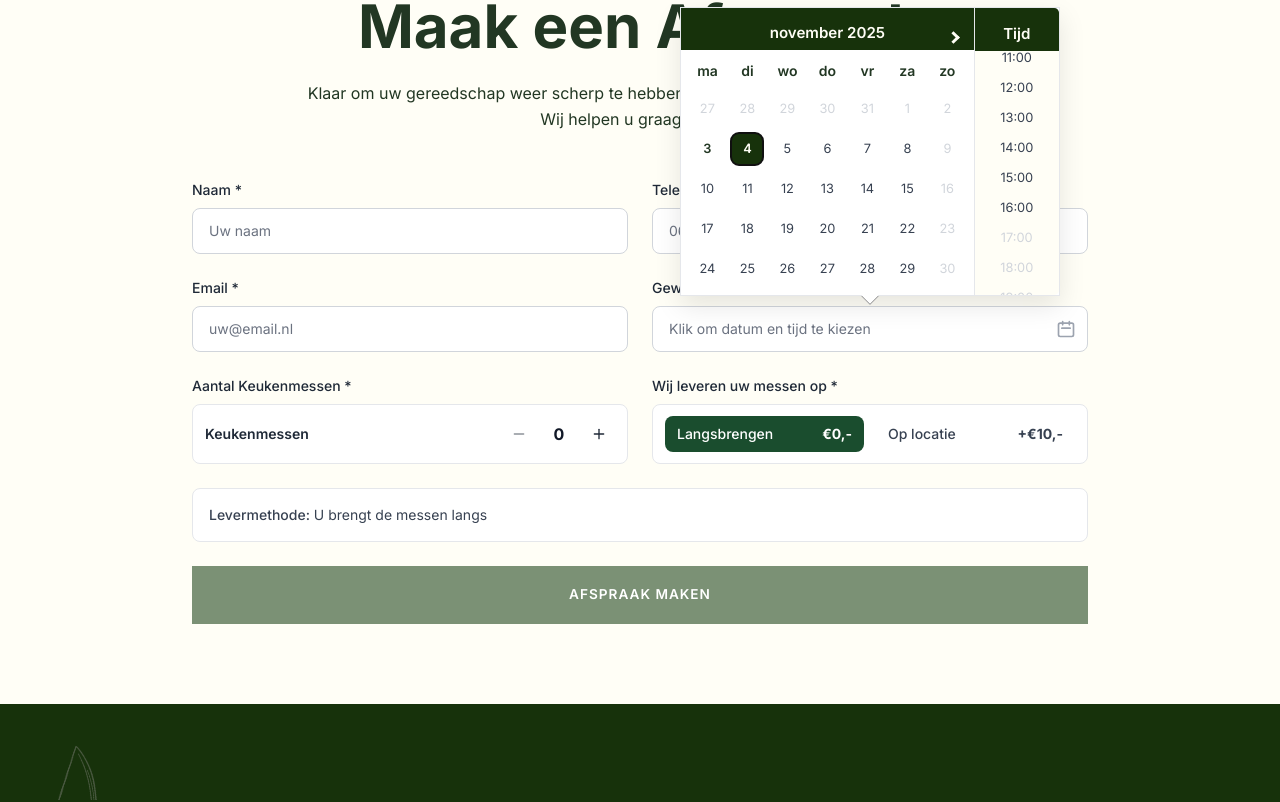
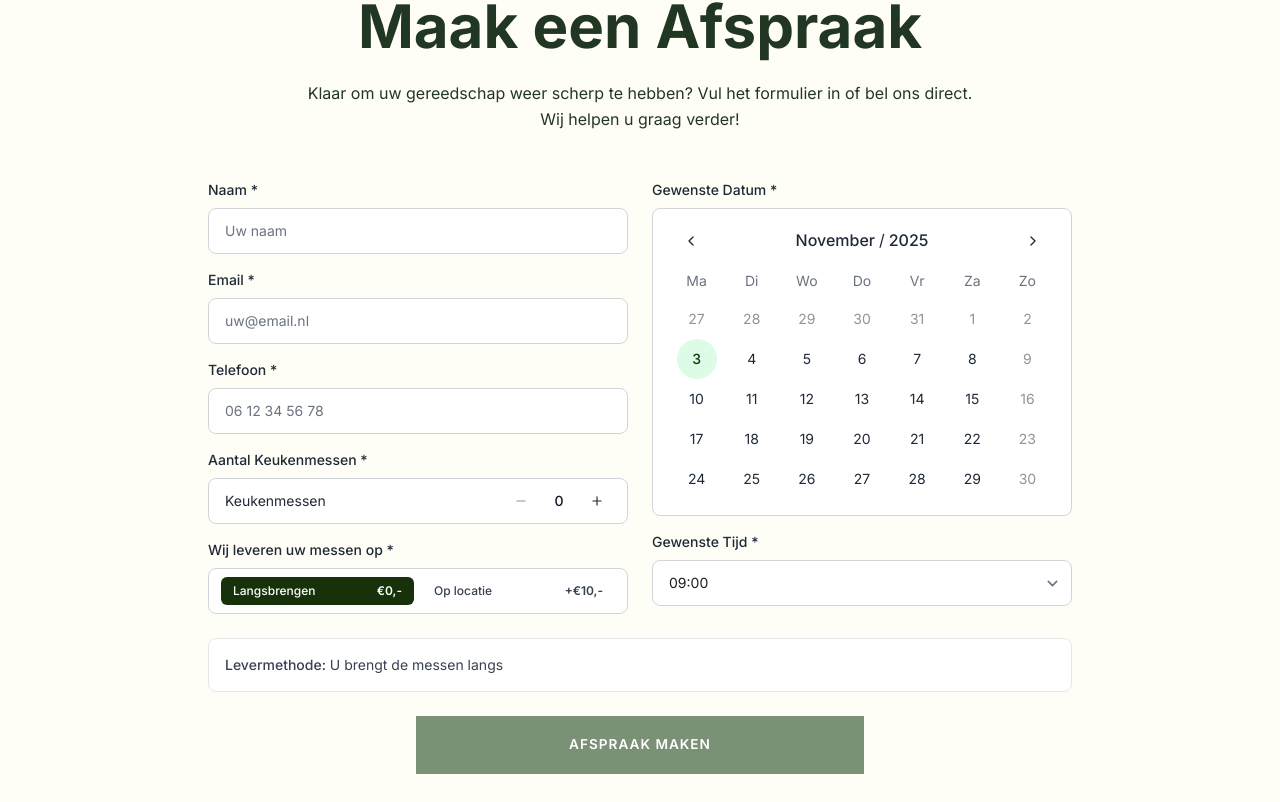
Before and after one commit to JaimeBlok/SlijpwerkAchterhoek, a Next.js app: page / in a window 1280 px wide. Shown: the part 1920-2722 px from the top of the page. Built offline with nearby package versions, Linux system fonts and the light colour scheme.

Commit message:
Improve contact form layout and calendar styling

```diff
--- /dev/null
+++ b/app/components/CustomCalendar.tsx
@@ -0,0 +1,155 @@
+'use client'
+
+import { useState } from 'react'
+import { startOfMonth, endOfMonth, startOfWeek, endOfWeek, eachDayOfInterval, format, isSameMonth, isSameDay, addMonths, subMonths, isToday } from 'date-fns'
+import { isDateAvailable } from '../availability'
+
+interface CustomCalendarProps {
+  selectedDate: Date | null
+  onChange: (date: Date | null) => void
+  minDate?: Date
+}
+
+const weekDays = ['Ma', 'Di', 'Wo', 'Do', 'Vr', 'Za', 'Zo']
+const months = ['Januari', 'Februari', 'Maart', 'April', 'Mei', 'Juni', 'Juli', 'Augustus', 'September', 'Oktober', 'November', 'December']
+
+export default function CustomCalendar({ selectedDate, onChange, minDate }: CustomCalendarProps) {
+  const [currentMonth, setCurrentMonth] = useState(new Date())
+
+  const monthStart = startOfMonth(currentMonth)
+  const monthEnd = endOfMonth(currentMonth)
+  const calendarStart = startOfWeek(monthStart, { weekStartsOn: 1 })
+  const calendarEnd = endOfWeek(monthEnd, { weekStartsOn: 1 })
+
+  const days = eachDayOfInterval({ start: calendarStart, end: calendarEnd })
+
+  const nextMonth = () => {
+    setCurrentMonth(addMonths(currentMonth, 1))
+  }
+
+  const prevMonth = () => {
+    setCurrentMonth(subMonths(currentMonth, 1))
+  }
+
+  const handleDateClick = (day: Date) => {
+    // Check if date is available and not in the past
+    const today = new Date()
+    today.setHours(0, 0, 0, 0)
+    const clickedDay = new Date(day)
+    clickedDay.setHours(0, 0, 0, 0)
+
+    if (clickedDay < today) return
+    if (!isDateAvailable(day)) return
+
+    // Set noon as default time
+    const newDate = new Date(day)
+    newDate.setHours(12, 0, 0, 0)
+    onChange(newDate)
+  }
+
+  const isDisabled = (day: Date): boolean => {
+    const today = new Date()
+    today.setHours(0, 0, 0, 0)
+    const clickedDay = new Date(day)
+    clickedDay.setHours(0, 0, 0, 0)
+
+    return clickedDay < today || !isDateAvailable(day)
+  }
+
+  const isSelected = (day: Date): boolean => {
+    if (!selectedDate) return false
+    return isSameDay(day, selectedDate)
+  }
+
+  const getCurrentYear = () => currentMonth.getFullYear()
+  const getCurrentMonth = () => currentMonth.getMonth()
+
+  return (
+    <div className="w-full flex flex-col bg-white border border-gray-300 rounded-lg overflow-hidden">
+      <div className="p-4 space-y-0.5">
+        {/* Month Navigation */}
+        <div className="grid grid-cols-5 items-center gap-x-3 mx-1.5 pb-3">
+          {/* Prev Button */}
+          <div className="col-span-1">
+            <button
+              type="button"
+              onClick={prevMonth}
+              className="size-8 flex justify-center items-center text-gray-800 hover:bg-gray-100 rounded-full disabled:opacity-50 disabled:pointer-events-none focus:outline-hidden focus:bg-gray-100"
+              aria-label="Vorige"
+            >
+              <svg className="shrink-0 size-4" xmlns="http://www.w3.org/2000/svg" width="24" height="24" viewBox="0 0 24 24" fill="none" stroke="currentColor" strokeWidth="2" strokeLinecap="round" strokeLinejoin="round">
+                <path d="m15 18-6-6 6-6"/>
+              </svg>
+            </button>
+          </div>
+
+          {/* Month / Year Display */}
+          <div className="col-span-3 flex justify-center items-center gap-x-1">
+            <span className="font-medium text-gray-800">
+              {months[getCurrentMonth()]}
+            </span>
+            <span className="text-gray-800">/</span>
+            <span className="font-medium text-gray-800">
+              {getCurrentYear()}
+            </span>
+          </div>
+
+          {/* Next Button */}
+          <div className="col-span-1 flex justify-end">
+            <button
+              type="button"
+              onClick={nextMonth}
+              className="size-8 flex justify-center items-center text-gray-800 hover:bg-gray-100 rounded-full disabled:opacity-50 disabled:pointer-events-none focus:outline-hidden focus:bg-gray-100"
+              aria-label="Volgende"
+            >
+              <svg className="shrink-0 size-4" width="24" height="24" viewBox="0 0 24 24" fill="none" stroke="currentColor" strokeWidth="2" strokeLinecap="round" strokeLinejoin="round">
+                <path d="m9 18 6-6-6-6"/>
+              </svg>
+            </button>
+          </div>
+        </div>
+
+        {/* Week Days */}
+        <div className="grid grid-cols-7 gap-0 pb-1.5">
+          {weekDays.map((day) => (
+            <div key={day} className="w-10 text-center text-sm text-gray-500 mx-auto">
+              {day}
+            </div>
+          ))}
+        </div>
+
+        {/* Days Grid */}
+        <div className="grid grid-cols-7 gap-0">
+          {days.map((day, dayIdx) => {
+            const disabled = isDisabled(day)
+            const selected = isSelected(day)
+            const isCurrentMonth = isSameMonth(day, monthStart)
+            const today = isToday(day)
+
+            return (
+              <div key={dayIdx} className="flex justify-center">
+                <button
+                  type="button"
+                  onClick={() => handleDateClick(day)}
+                  disabled={disabled}
+                  className={`
+                    size-10 flex justify-center items-center border-[1.5px] text-sm rounded-full
+                    ${selected
+                      ? 'bg-[#17320B] text-white border-[#17320B] font-medium'
+                      : today && !selected
+                      ? 'bg-green-100 text-[#17320B] border-green-300 font-medium'
+                      : 'text-gray-800 hover:border-[#17320B] hover:text-[#17320B] disabled:opacity-50 disabled:pointer-events-none focus:outline-hidden focus:border-[#17320B] focus:text-[#17320B] border-transparent'
+                    }
+                    ${!isCurrentMonth ? 'opacity-30' : ''}
+                  `}
+                >
+                  {format(day, 'd')}
+                </button>
+              </div>
+            )
+          })}
+        </div>
+      </div>
+    </div>
+  )
+}
--- a/app/layout.tsx
+++ b/app/layout.tsx
@@ -1,9 +1,16 @@
-import type { Metadata } from 'next'
+import type { Metadata, Viewport } from 'next'
 import './globals.css'
 
 export const metadata: Metadata = {
   title: 'Slijpwerk Achterhoek | Professionele Slijpservice',
   description: 'Uw slijpservice in de buurt. Professioneel slijpen van messen, scharen en tuingereedschap.',
+}
+
+export const viewport: Viewport = {
+  width: 'device-width',
+  initialScale: 1,
+  maximumScale: 5,
+  userScalable: true,
 }
 
 export default function RootLayout({
--- a/app/page.tsx
+++ b/app/page.tsx
@@ -9,12 +9,13 @@ import 'react-datepicker/dist/react-datepicker.css'
 import './datepicker.css'
 import styles from './page.module.css'
 import { isDateAvailable, getAvailableTimes } from './availability'
+import CustomCalendar from './components/CustomCalendar'
 
 export default function Home() {
   const [mobileMenuOpen, setMobileMenuOpen] = useState(false)
-  const [calendarOpen, setCalendarOpen] = useState(true)
   const [selectedDate, setSelectedDate] = useState<Date | null>(null)
   const [showCookieBanner, setShowCookieBanner] = useState(true)
+  const [isMobile, setIsMobile] = useState(false)
   const [deliveryMethod, setDeliveryMethod] = useState<'pickup' | 'location'>('pickup')
   const [items, setItems] = useState<{[key: string]: number}>({
     'keukenmessen': 0,
@@ -53,6 +54,16 @@ export default function Home() {
     if (consent) {
       setShowCookieBanner(false)
     }
+  }, [])
+
+  // Detect mobile device
+  useEffect(() => {
+    const checkMobile = () => {
+      setIsMobile(window.innerWidth < 768)
+    }
+    checkMobile()
+    window.addEventListener('resize', checkMobile)
+    return () => window.removeEventListener('resize', checkMobile)
   }, [])
 
   const scrollToSection = (id: string) => {
@@ -276,7 +287,7 @@ export default function Home() {
           {/* Appointment Form */}
           {!formSubmitted && (
           <form
-            className="max-w-4xl mx-auto space-y-6"
+            className="max-w-4xl mx-auto px-4"
             onSubmit={async (e) => {
               e.preventDefault()
               setIsLoading(true)
@@ -285,8 +296,10 @@ export default function Home() {
               setFormSubmitted(true)
             }}
           >
-            {/* Row 1: Naam + Telefoon */}
-            <div className="grid grid-cols-1 md:grid-cols-2 gap-6">
+            <div className="grid grid-cols-1 lg:grid-cols-2 gap-6">
+              {/* Left Column */}
+              <div className="space-y-4">
+                {/* Naam */}
                 <div>
                   <label htmlFor="name" className="block text-sm font-medium mb-2 text-gray-800">Naam *</label>
                   <input
@@ -300,22 +313,7 @@ export default function Home() {
                   />
                 </div>
 
-              <div>
-                <label htmlFor="phone" className="block text-sm font-medium mb-2 text-gray-800">Telefoon *</label>
-                <input
-                  type="tel"
-                  id="phone"
-                  className="py-3 px-4 block w-full border border-gray-300 rounded-lg text-sm focus:border-primary-500 focus:ring-primary-500"
-                  placeholder="06 12 34 56 78"
-                  value={formData.phone}
-                  onChange={(e) => setFormData({...formData, phone: e.target.value})}
-                  required
-                />
-              </div>
-            </div>
-
-            {/* Row 2: Email + Datum */}
-            <div className="grid grid-cols-1 md:grid-cols-2 gap-6">
+                {/* Email */}
                 <div>
                   <label htmlFor="email" className="block text-sm font-medium mb-2 text-gray-800">Email *</label>
                   <input
@@ -329,64 +327,45 @@ export default function Home() {
                   />
                 </div>
 
+                {/* Telefoon */}
                 <div>
-                <label htmlFor="date" className="block text-sm font-medium mb-2 text-gray-800">Gewenste Datum & Tijd *</label>
-                <div className="relative">
-                  <DatePicker
-                    selected={selectedDate}
-                    onChange={(date) => setSelectedDate(date)}
-                    open={calendarOpen}
-                    onInputClick={() => setCalendarOpen(true)}
-                    onClickOutside={() => setCalendarOpen(false)}
-                    showTimeSelect
-                    timeIntervals={60}
-                    filterDate={isDateAvailable}
-                    filterTime={filterPassedTime}
-                    minDate={addDays(new Date(), 1)}
-                    locale={nl}
-                    dateFormat="EEEE d MMMM yyyy - HH:mm"
-                    timeCaption="Tijd"
-                    placeholderText="Klik om datum en tijd te kiezen"
-                    className="py-3 px-4 block w-full border border-gray-300 rounded-lg text-sm focus:border-primary-500 focus:ring-primary-500 cursor-pointer"
-                    calendarClassName="custom-calendar"
+                  <label htmlFor="phone" className="block text-sm font-medium mb-2 text-gray-800">Telefoon *</label>
+                  <input
+                    type="tel"
+                    id="phone"
+                    className="py-3 px-4 block w-full border border-gray-300 rounded-lg text-sm focus:border-primary-500 focus:ring-primary-500"
+                    placeholder="06 12 34 56 78"
+                    value={formData.phone}
+                    onChange={(e) => setFormData({...formData, phone: e.target.value})}
                     required
                   />
-                  <div className="absolute right-3 top-1/2 transform -translate-y-1/2 pointer-events-none">
-                    <svg className="w-5 h-5 text-gray-400" fill="none" stroke="currentColor" viewBox="0 0 24 24">
-                      <path strokeLinecap="round" strokeLinejoin="round" strokeWidth={2} d="M8 7V3m8 4V3m-9 8h10M5 21h14a2 2 0 002-2V7a2 2 0 00-2-2H5a2 2 0 00-2 2v12a2 2 0 002 2z" />
-                    </svg>
-                  </div>
-                </div>
-              </div>
                 </div>
 
-            {/* Row 3: Keukenmessen + Aflevermethode */}
-            <div className="grid grid-cols-1 md:grid-cols-2 gap-6">
-              {/* Keukenmessen Counter */}
+                {/* Aantal Keukenmessen */}
                 <div>
                   <label className="block text-sm font-medium mb-2 text-gray-800">Aantal Keukenmessen *</label>
-                <div className="p-3 bg-white border border-gray-200 rounded-lg flex items-center justify-between h-[60px]">
-                  <span className="text-sm font-semibold text-gray-800">Keukenmessen</span>
+                  <div className="py-3 px-4 bg-white border border-gray-300 rounded-lg flex items-center justify-between h-[46px]">
+                    <span className="text-sm text-gray-800">Keukenmessen</span>
                     <div className="flex items-center gap-2">
                       <button
                         type="button"
                         onClick={() => updateItemCount('keukenmessen', -1)}
-                      className="inline-flex flex-shrink-0 justify-center items-center size-8 rounded-full border border-gray-200 bg-white text-gray-800 hover:bg-gray-100 focus:outline-none focus:bg-gray-100 disabled:opacity-50"
+                        className="inline-flex flex-shrink-0 justify-center items-center size-7 rounded-full border border-gray-300 bg-white text-gray-800 hover:bg-gray-100 focus:outline-none focus:bg-gray-100 disabled:opacity-50 disabled:pointer-events-none"
                         disabled={items.keukenmessen === 0}
                       >
-                      <svg className="flex-shrink-0 size-4" xmlns="http://www.w3.org/2000/svg" width="24" height="24" viewBox="0 0 24 24" fill="none" stroke="currentColor" strokeWidth="2" strokeLinecap="round" strokeLinejoin="round">
+                        <svg className="flex-shrink-0 size-3.5" xmlns="http://www.w3.org/2000/svg" width="24" height="24" viewBox="0 0 24 24" fill="none" stroke="currentColor" strokeWidth="2" strokeLinecap="round" strokeLinejoin="round">
                           <path d="M5 12h14"/>
                         </svg>
                       </button>
-                    <span className="text-base font-bold text-gray-900 min-w-[2rem] text-center">
+                      <span className="text-sm font-medium text-gray-900 min-w-[2rem] text-center">
                         {items.keukenmessen}
                       </span>
                       <button
                         type="button"
                         onClick={() => updateItemCount('keukenmessen', 1)}
-                      className="inline-flex flex-shrink-0 justify-center items-center size-8 rounded-full border border-gray-200 bg-white text-gray-800 hover:bg-gray-100 focus:outline-none focus:bg-gray-100"
+                        className="inline-flex flex-shrink-0 justify-center items-center size-7 rounded-full border border-gray-300 bg-white text-gray-800 hover:bg-gray-100 focus:outline-none focus:bg-gray-100"
                       >
-                      <svg className="flex-shrink-0 size-4" xmlns="http://www.w3.org/2000/svg" width="24" height="24" viewBox="0 0 24 24" fill="none" stroke="currentColor" strokeWidth="2" strokeLinecap="round" strokeLinejoin="round">
+                        <svg className="flex-shrink-0 size-3.5" xmlns="http://www.w3.org/2000/svg" width="24" height="24" viewBox="0 0 24 24" fill="none" stroke="currentColor" strokeWidth="2" strokeLinecap="round" strokeLinejoin="round">
                           <path d="M5 12h14"/>
                           <path d="M12 5v14"/>
                         </svg>
@@ -398,37 +377,109 @@ export default function Home() {
                 {/* Aflevermethode */}
                 <div>
                   <label className="block text-sm font-medium mb-2 text-gray-800">Wij leveren uw messen op *</label>
-                <div className="p-3 bg-white border border-gray-200 rounded-lg flex items-center gap-3 h-[60px]">
+                  <div className="py-2.5 px-3 bg-white border border-gray-300 rounded-lg flex items-center gap-2 h-[46px]">
                     <button
                       type="button"
                       onClick={() => setDeliveryMethod('pickup')}
-                    className={`flex-1 flex items-center justify-between py-2 px-3 rounded-lg text-sm font-medium transition-colors ${
+                      className={`flex-1 flex items-center justify-between py-1.5 px-3 rounded-md text-sm font-medium transition-colors ${
                         deliveryMethod === 'pickup'
-                        ? 'bg-primary-500 text-white'
+                          ? 'bg-[#17320B] text-white'
                           : 'bg-white border border-gray-300 text-gray-700 hover:bg-gray-50'
                       }`}
                     >
-                    <span className="text-sm">Langsbrengen</span>
-                    <span className="font-bold text-sm">€0,-</span>
+                      <span className="text-xs">Langsbrengen</span>
+                      <span className="font-semibold text-xs">€0,-</span>
                     </button>
                     <button
                       type="button"
                       onClick={() => setDeliveryMethod('location')}
-                    className={`flex-1 flex items-center justify-between py-2 px-3 rounded-lg text-sm font-medium transition-colors ${
+                      className={`flex-1 flex items-center justify-between py-1.5 px-3 rounded-md text-sm font-medium transition-colors ${
                         deliveryMethod === 'location'
-                        ? 'bg-primary-500 text-white'
+                          ? 'bg-[#17320B] text-white'
                           : 'bg-white border border-gray-300 text-gray-700 hover:bg-gray-50'
                       }`}
                     >
-                    <span className="text-sm">Op locatie</span>
-                    <span className="font-bold text-sm">+€10,-</span>
+                      <span className="text-xs">Op locatie</span>
+                      <span className="font-semibold text-xs">+€10,-</span>
                     </button>
                   </div>
                 </div>
               </div>
 
+              {/* Right Column */}
+              <div className="space-y-4">
+                {/* Datum */}
+                <div>
+                  <label className="block text-sm font-medium mb-2 text-gray-800">Gewenste Datum *</label>
+                  {isMobile ? (
+                    <div className="relative">
+                      <DatePicker
+                        selected={selectedDate}
+                        onChange={(date) => setSelectedDate(date)}
+                        filterDate={isDateAvailable}
+                        minDate={addDays(new Date(), 1)}
+                        locale={nl}
+                        dateFormat="EEEE d MMMM yyyy"
+                        placeholderText="Selecteer datum"
+                        className="py-3 px-4 block w-full border border-gray-300 rounded-lg text-sm focus:border-primary-500 focus:ring-primary-500 cursor-pointer"
+                        calendarClassName="custom-calendar"
+                        required
+                      />
+                      <div className="absolute right-3 top-1/2 transform -translate-y-1/2 pointer-events-none">
+                        <svg className="w-5 h-5 text-gray-400" fill="none" stroke="currentColor" viewBox="0 0 24 24">
+                          <path strokeLinecap="round" strokeLinejoin="round" strokeWidth={2} d="M8 7V3m8 4V3m-9 8h10M5 21h14a2 2 0 002-2V7a2 2 0 00-2-2H5a2 2 0 00-2 2v12a2 2 0 002 2z" />
+                        </svg>
+                      </div>
+                    </div>
+                  ) : (
+                    <CustomCalendar
+                      selectedDate={selectedDate}
+                      onChange={setSelectedDate}
+                      minDate={addDays(new Date(), 1)}
+                    />
+                  )}
+                </div>
+
+                {/* Tijd */}
+                <div>
+                  <label className="block text-sm font-medium mb-2 text-gray-800">Gewenste Tijd *</label>
+                  <select
+                    className="py-3 px-4 block w-full border border-gray-300 rounded-lg text-sm focus:border-primary-500 focus:ring-primary-500 h-[46px]"
+                    value={selectedDate ? selectedDate.getHours() : 9}
+                    onChange={(e) => {
+                      const hour = parseInt(e.target.value)
+                      if (selectedDate) {
+                        const newDate = new Date(selectedDate)
+                        newDate.setHours(hour, 0, 0, 0)
+                        setSelectedDate(newDate)
+                      } else {
+                        const newDate = new Date()
+                        newDate.setHours(hour, 0, 0, 0)
+                        setSelectedDate(newDate)
+                      }
+                    }}
+                    required
+                  >
+                    {selectedDate && getAvailableTimes(selectedDate).length > 0 ? (
+                      getAvailableTimes(selectedDate).map((hour) => (
+                        <option key={hour} value={hour}>
+                          {String(hour).padStart(2, '0')}:00
+                        </option>
+                      ))
+                    ) : (
+                      Array.from({ length: 9 }, (_, i) => i + 9).map((hour) => (
+                        <option key={hour} value={hour}>
+                          {String(hour).padStart(2, '0')}:00
+                        </option>
+                      ))
+                    )}
+                  </select>
+                </div>
+              </div>
+            </div>
+
             {/* Order Summary */}
-            <div className="p-4 bg-white border border-gray-200 rounded-lg">
+            <div className="p-4 bg-white border border-gray-200 rounded-lg mt-6">
                 <div className="space-y-2">
                   {items.keukenmessen > 0 && (
                     <div className="flex justify-between text-sm">
@@ -467,13 +518,15 @@ export default function Home() {
             </div>
 
             {/* Submit Button */}
+            <div className="flex justify-center">
               <button
                 type="submit"
-              className={isFormValid() ? styles.submitButtonValid : styles.submitButton}
+                className={`${isFormValid() ? styles.submitButtonValid : styles.submitButton} mt-6 w-full max-w-md`}
                 disabled={isLoading}
               >
                 {isLoading ? 'Laden...' : 'Afspraak Maken'}
               </button>
+            </div>
           </form>
           )}
 
```
Lines whose indentation alone changed are shown as unchanged.
